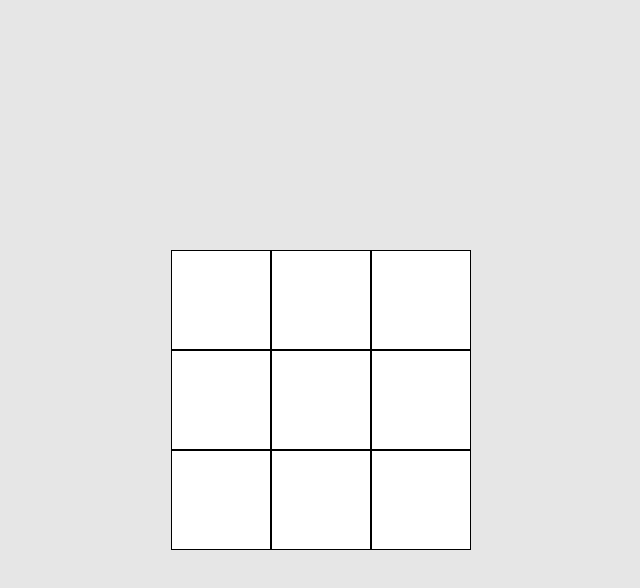
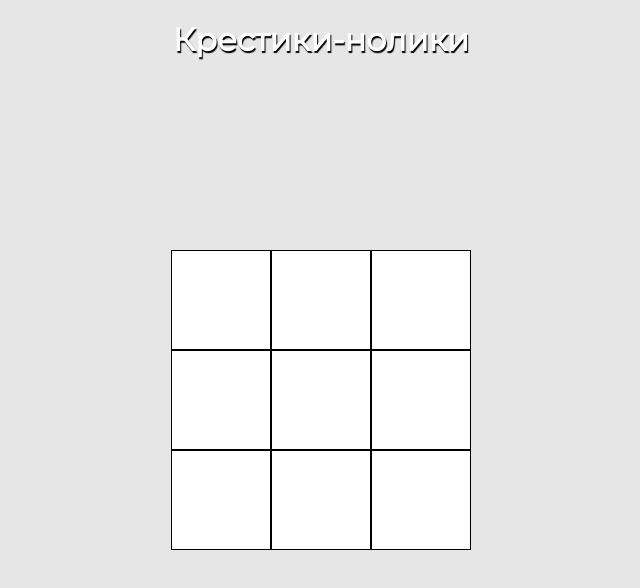
Before and after one commit to DashinIN/tic-tac-toe, a plain HTML site: page index.html in a window 1280 px wide. Shown: the whole page, without its empty margins (319-959 px from the left). Drawn offline with Linux system fonts and the light colour scheme.

Commit message:
more styling

```diff
--- a/index.html
+++ b/index.html
@@ -1,14 +1,13 @@
 <!DOCTYPE html>
-<html lang="en">
+<html lang="ru">
 <head>
     <meta charset="UTF-8">
     <meta name="viewport" content="width=device-width, initial-scale=1.0">
-    <meta http-equiv="X-UA-Compatible" content="ie=edge">
-    <link rel="stylesheet" href="styles.css">
-    <script src="script.js" defer></script>
-    <title>Document</title>
+    <link rel="stylesheet" href="./styles.css">
+    <title>Крестики-нолики</title>
 </head>
 <body>
+  <h1>Крестики-нолики</h1>
     <div class="board">
         <div class="cell"></div>
         <div class="cell"></div>
@@ -24,5 +23,6 @@
         <p class="win__message"></p>
         <button class="restartButton">Начать заново</button>
     </div>
+    <script src="script.js"></script>
 </body>
 </html>
--- a/styles.css
+++ b/styles.css
@@ -13,6 +13,15 @@ body {
 
 button {
   font-family: inherit;
+}
+
+h1 {
+  position: absolute;
+  top: 20px;
+  left: 50%;
+  transform: translateX(-50%);
+  color: white;
+  text-shadow: 1px 2px 1px black;
 }
 
 .board {
```
